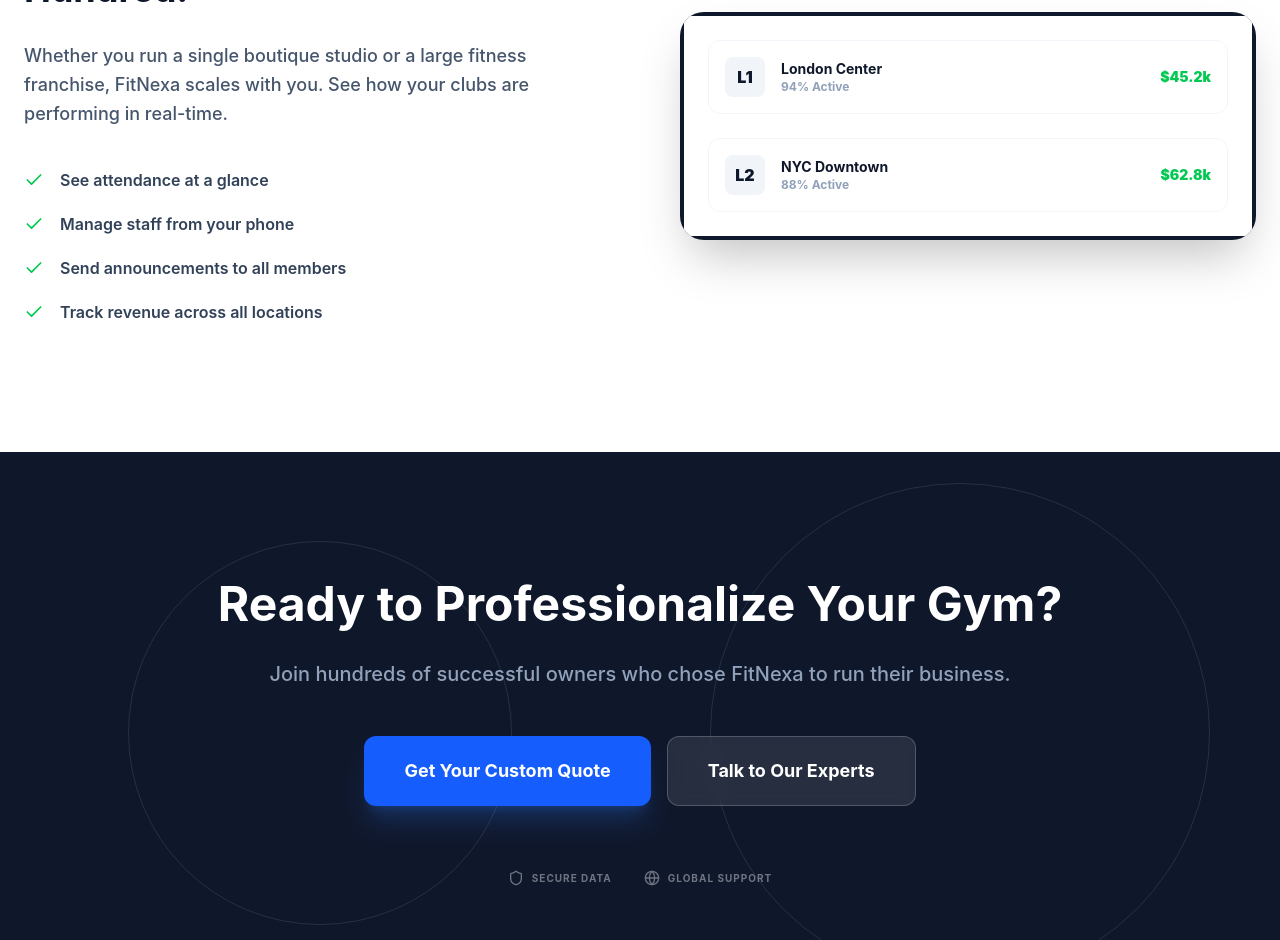
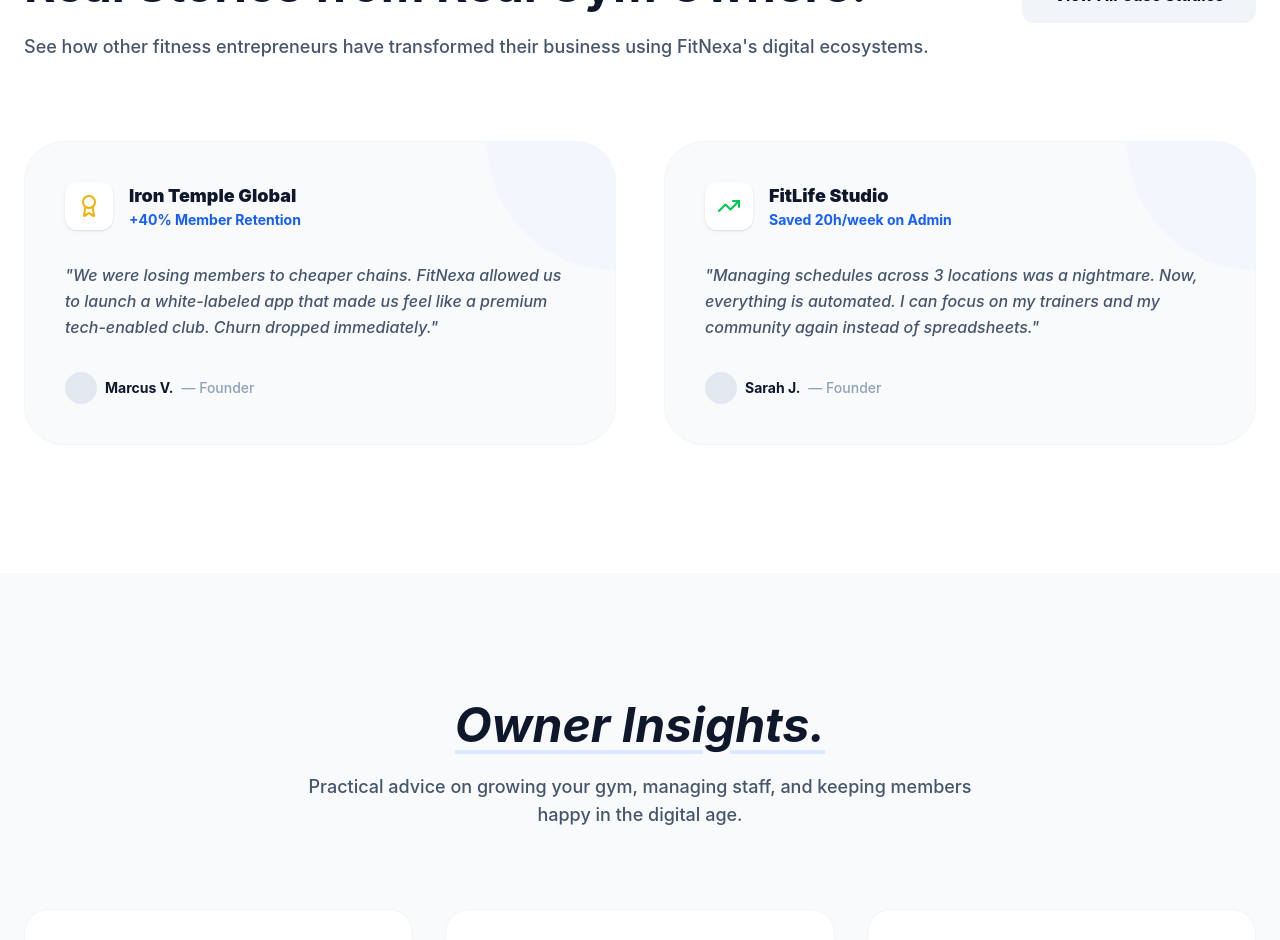
Before and after one commit to FitNexa/fitnexa-landing, a React (Vite) app: page / in a window 1280 px wide. Shown: the part 1860-2800 px from the top of the page. Built offline with nearby package versions, Linux system fonts and the light colour scheme.

Commit message:
feat: add blog and success stories sections with zero build errors

```diff
--- a/src/App.tsx
+++ b/src/App.tsx
@@ -2,7 +2,8 @@
 import {
   BarChart3, Globe, Users, ArrowRight,
   Menu, X, Check, Building2,
-  Clock, Heart, Star, Shield
+  Clock, Heart, Star, Shield,
+  TrendingUp, Award, MessageSquare, BookOpen
 } from 'lucide-react';
 import { useState } from 'react';
 
@@ -21,8 +22,8 @@
 
         <div className="hidden md:flex items-center space-x-10">
           <a href="#benefits" className="text-sm font-semibold text-slate-600 hover:text-slate-900 transition-colors">How it Works</a>
-          <a href="#features" className="text-sm font-semibold text-slate-600 hover:text-slate-900 transition-colors">For Owners</a>
-          <a href="#contact" className="text-sm font-semibold text-slate-600 hover:text-slate-900 transition-colors">Contact</a>
+          <a href="#stories" className="text-sm font-semibold text-slate-600 hover:text-slate-900 transition-colors">Success Stories</a>
+          <a href="#blog" className="text-sm font-semibold text-slate-600 hover:text-slate-900 transition-colors">Insights</a>
           <button className="bg-slate-900 text-white px-6 py-2.5 rounded-lg text-sm font-bold hover:bg-slate-800 transition-all">
             Get a Quote
           </button>
@@ -39,9 +40,9 @@
           animate={{ opacity: 1, y: 0 }}
           className="md:hidden bg-white border-b border-slate-200 p-6 space-y-4 shadow-xl"
         >
-          <a href="#benefits" className="block text-base font-semibold text-slate-900 focus:text-blue-600">How it Works</a>
-          <a href="#features" className="block text-base font-semibold text-slate-900 focus:text-blue-600">For Owners</a>
-          <a href="#contact" className="block text-base font-semibold text-slate-900 focus:text-blue-600">Contact</a>
+          <a href="#benefits" className="block text-base font-semibold text-slate-900">How it Works</a>
+          <a href="#stories" className="block text-base font-semibold text-slate-900">Success Stories</a>
+          <a href="#blog" className="block text-base font-semibold text-slate-900">Insights</a>
           <button className="w-full bg-slate-900 text-white py-3.5 rounded-lg font-bold">Inquire Now</button>
         </motion.div>
       )}
@@ -163,74 +164,132 @@
   </section>
 );
 
-const FeatureSection = () => (
-  <section id="features" className="py-32">
+const StoriesSection = () => (
+  <section id="stories" className="py-32 bg-white">
     <div className="max-w-7xl mx-auto px-6">
-      <div className="flex flex-col lg:flex-row items-center gap-20">
+      <div className="flex flex-col lg:flex-row items-center gap-16 mb-20">
         <div className="flex-1">
-          <h2 className="text-4xl font-bold text-slate-900 mb-8">Manage One Location or One Hundred.</h2>
-          <p className="text-lg text-slate-600 font-medium mb-10 leading-relaxed">
-            Whether you run a single boutique studio or a large fitness franchise, FitNexa scales with you. See how your clubs are performing in real-time.
-          </p>
-          <ul className="space-y-5">
-            {[
-              "See attendance at a glance",
-              "Manage staff from your phone",
-              "Send announcements to all members",
-              "Track revenue across all locations"
-            ].map((item, i) => (
-              <li key={i} className="flex items-center text-slate-700 font-semibold">
-                <Check className="w-5 h-5 text-green-500 mr-4 shrink-0" /> {item}
-              </li>
-            ))}
-          </ul>
+          <span className="text-blue-600 font-bold uppercase tracking-widest text-xs mb-4 block">Social Proof</span>
+          <h2 className="text-4xl md:text-5xl font-bold text-slate-900 mb-6">Real Stories from Real Gym Owners.</h2>
+          <p className="text-lg text-slate-600 font-medium">See how other fitness entrepreneurs have transformed their business using FitNexa's digital ecosystems.</p>
         </div>
-        <div className="flex-1 relative">
-          <div className="bg-slate-900 p-1 rounded-3xl overflow-hidden shadow-2xl">
-            <div className="bg-white p-6 space-y-6">
-              <div className="flex items-center gap-4 p-4 border border-slate-100 rounded-xl hover:bg-slate-50 transition-colors">
-                <div className="w-10 h-10 bg-slate-100 rounded-lg flex items-center justify-center font-black">L1</div>
-                <div className="flex-1">
-                  <p className="text-sm font-bold text-slate-900">London Center</p>
-                  <p className="text-xs font-bold text-slate-400">94% Active</p>
+        <div className="lg:text-right">
+          <button className="px-8 py-4 bg-slate-100 text-slate-950 rounded-xl font-bold hover:bg-slate-200 transition-all">View All Case Studies</button>
+        </div>
+      </div>
+
+      <div className="grid grid-cols-1 md:grid-cols-2 gap-12">
+        {[
+          {
+            club: "Iron Temple Global",
+            owner: "Marcus V.",
+            outcome: "+40% Member Retention",
+            story: "We were losing members to cheaper chains. FitNexa allowed us to launch a white-labeled app that made us feel like a premium tech-enabled club. Churn dropped immediately.",
+            icon: <Award className="text-yellow-500" />
+          },
+          {
+            club: "FitLife Studio",
+            owner: "Sarah J.",
+            outcome: "Saved 20h/week on Admin",
+            story: "Managing schedules across 3 locations was a nightmare. Now, everything is automated. I can focus on my trainers and my community again instead of spreadsheets.",
+            icon: <TrendingUp className="text-green-500" />
+          }
+        ].map((item, i) => (
+          <motion.div
+            key={i}
+            whileHover={{ y: -10 }}
+            className="p-10 bg-slate-50 rounded-[40px] border border-slate-100 relative overflow-hidden"
+          >
+            <div className="relative z-10">
+              <div className="flex items-center gap-4 mb-8">
+                <div className="w-12 h-12 bg-white rounded-xl shadow-sm flex items-center justify-center text-xl">
+                  {item.icon}
                 </div>
-                <div className="text-sm font-black text-green-500">$45.2k</div>
+                <div>
+                  <p className="text-lg font-black text-slate-900">{item.club}</p>
+                  <p className="text-sm font-bold text-blue-600">{item.outcome}</p>
+                </div>
               </div>
-              <div className="flex items-center gap-4 p-4 border border-slate-100 rounded-xl hover:bg-slate-50 transition-colors">
-                <div className="w-10 h-10 bg-slate-100 rounded-lg flex items-center justify-center font-black">L2</div>
-                <div className="flex-1">
-                  <p className="text-sm font-bold text-slate-900">NYC Downtown</p>
-                  <p className="text-xs font-bold text-slate-400">88% Active</p>
-                </div>
-                <div className="text-sm font-black text-green-500">$62.8k</div>
+              <p className="text-slate-600 font-medium leading-relaxed italic mb-8">"{item.story}"</p>
+              <div className="flex items-center gap-2">
+                <div className="w-8 h-8 bg-slate-200 rounded-full" />
+                <span className="text-sm font-bold text-slate-900">{item.owner}</span>
+                <span className="text-sm text-slate-400 font-medium">— Founder</span>
               </div>
             </div>
+            {/* Background design element */}
+            <div className="absolute top-0 right-0 w-32 h-32 bg-blue-100/20 rounded-bl-full" />
+          </motion.div>
+        ))}
+      </div>
+    </div>
+  </section>
+);
+
+const BlogSection = () => (
+  <section id="blog" className="py-32 bg-slate-50">
+    <div className="max-w-7xl mx-auto px-6">
+      <div className="text-center mb-20">
+        <h2 className="text-4xl md:text-5xl font-bold text-slate-900 mb-6 italic underline decoration-blue-100 underline-offset-8">Owner Insights.</h2>
+        <p className="text-lg text-slate-600 font-medium max-w-2xl mx-auto">Practical advice on growing your gym, managing staff, and keeping members happy in the digital age.</p>
+      </div>
+
+      <div className="grid grid-cols-1 md:grid-cols-3 gap-8">
+        {[
+          {
+            title: "5 Ways to Stop Member Churn Before it Starts",
+            category: "Retention",
+            readTime: "6 min read",
+            icon: <MessageSquare />
+          },
+          {
+            title: "Digital vs. Physical: Finding the Balance in 2026",
+            category: "Strategy",
+            readTime: "8 min read",
+            icon: <Globe />
+          },
+          {
+            title: "Automating Your Member Check-In Experience",
+            category: "Operations",
+            readTime: "4 min read",
+            icon: <BookOpen />
+          }
+        ].map((item, i) => (
+          <div key={i} className="bg-white rounded-3xl border border-slate-100 p-8 hover:shadow-xl transition-all group flex flex-col justify-between">
+            <div>
+              <span className="inline-block px-3 py-1 bg-slate-100 text-slate-500 text-[10px] font-black uppercase tracking-widest rounded mb-6 group-hover:bg-blue-600 group-hover:text-white transition-all">
+                {item.category}
+              </span>
+              <h3 className="text-xl font-bold text-slate-900 mb-4 group-hover:text-blue-600 transition-colors leading-snug">
+                {item.title}
+              </h3>
+            </div>
+            <div className="flex items-center justify-between text-xs font-bold text-slate-400 mt-8">
+              <span className="flex items-center gap-1">{item.icon} {item.readTime}</span>
+              <span className="text-blue-600 flex items-center group-hover:gap-2 transition-all">Read More <ArrowRight className="w-4 h-4 ml-1" /></span>
+            </div>
           </div>
-        </div>
+        ))}
       </div>
     </div>
   </section>
 );
 
 const CTASection = () => (
-  <section id="contact" className="py-32 bg-slate-900 text-white overflow-hidden relative">
+  <section id="contact" className="py-40 bg-slate-900 text-white overflow-hidden relative">
     <div className="max-w-4xl mx-auto px-6 text-center relative z-10">
-      <h2 className="text-4xl md:text-5xl font-bold mb-8">Ready to Professionalize Your Gym?</h2>
-      <p className="text-xl text-slate-400 font-medium mb-12">Join hundreds of successful owners who chose FitNexa to run their business.</p>
+      <h2 className="text-4xl md:text-5xl font-bold mb-8">Ready to Level Up Your Gym?</h2>
+      <p className="text-xl text-slate-400 font-medium mb-12">Join hundreds of successful owners who chose FitNexa to run their fitness empire.</p>
       <div className="flex flex-col sm:flex-row gap-4 justify-center">
-        <button className="px-10 py-5 bg-blue-600 text-white rounded-xl font-bold text-lg hover:bg-blue-700 transition-all shadow-xl shadow-blue-500/20">
+        <button className="px-12 py-6 bg-blue-600 text-white rounded-xl font-bold text-lg hover:bg-blue-700 transition-all shadow-xl shadow-blue-500/20">
           Get Your Custom Quote
         </button>
-        <button className="px-10 py-5 bg-white/10 text-white border border-white/20 rounded-xl font-bold text-lg hover:bg-white/20 transition-all backdrop-blur-sm">
+        <button className="px-12 py-6 bg-white/10 text-white border border-white/20 rounded-xl font-bold text-lg hover:bg-white/20 transition-all backdrop-blur-sm">
           Talk to Our Experts
         </button>
       </div>
-      <div className="mt-16 flex items-center justify-center space-x-8 opacity-40">
-        <div className="flex items-center gap-2"><Shield className="w-4 h-4" /><span className="text-[10px] font-bold uppercase tracking-widest">Secure Data</span></div>
-        <div className="flex items-center gap-2"><Globe className="w-4 h-4" /><span className="text-[10px] font-bold uppercase tracking-widest">Global Support</span></div>
-      </div>
     </div>
-    {/* Subtle background circles */}
+    {/* Decorative circles */}
     <div className="absolute top-0 left-0 w-full h-full opacity-10 pointer-events-none">
       <div className="absolute top-1/2 left-1/4 w-96 h-96 border border-white rounded-full translate-x-[-50%] translate-y-[-50%]" />
       <div className="absolute top-1/2 left-3/4 w-[500px] h-[500px] border border-white rounded-full translate-x-[-50%] translate-y-[-50%]" />
@@ -239,16 +298,50 @@
 );
 
 const Footer = () => (
-  <footer className="py-16 bg-white border-t border-slate-100">
-    <div className="max-w-7xl mx-auto px-6 flex flex-col md:flex-row justify-between items-center gap-8 text-center md:text-left">
-      <div className="flex items-center space-x-2">
-        <Building2 className="text-slate-900 w-6 h-6" />
-        <span className="text-sm font-bold tracking-tight text-slate-900">FitNexa <span className="text-blue-600">Enterprise</span></span>
+  <footer className="py-20 bg-white border-t border-slate-100">
+    <div className="max-w-7xl mx-auto px-6 flex flex-col md:flex-row justify-between items-start gap-16">
+      <div>
+        <div className="flex items-center space-x-2 mb-6">
+          <Building2 className="text-slate-900 w-6 h-6" />
+          <span className="text-lg font-bold text-slate-900 uppercase tracking-tighter">FitNexa <span className="text-blue-600">Enterprise</span></span>
+        </div>
+        <p className="text-sm font-medium text-slate-400 max-w-xs leading-relaxed">
+          Simplifying the digital gym for owners who value results and member loyalty.
+        </p>
       </div>
-      <p className="text-xs font-bold text-slate-400 uppercase tracking-widest">© 2026 FitNexa Systems Inc. Simplified Management for Pros.</p>
-      <div className="flex space-x-6">
-        <Globe className="w-5 h-5 text-slate-300" />
-        <BarChart3 className="w-5 h-5 text-slate-300" />
+
+      <div className="grid grid-cols-2 sm:grid-cols-3 gap-16">
+        <div className="space-y-4">
+          <p className="text-xs font-black text-slate-900 uppercase tracking-widest">Platform</p>
+          <ul className="text-sm font-bold text-slate-400 space-y-2">
+            <li><a href="#" className="hover:text-blue-600 transition-colors">How it Works</a></li>
+            <li><a href="#" className="hover:text-blue-600 transition-colors">Success Stories</a></li>
+            <li><a href="#" className="hover:text-blue-600 transition-colors">Blog</a></li>
+          </ul>
+        </div>
+        <div className="space-y-4">
+          <p className="text-xs font-black text-slate-900 uppercase tracking-widest">Company</p>
+          <ul className="text-sm font-bold text-slate-400 space-y-2">
+            <li><a href="#" className="hover:text-blue-600 transition-colors">About Us</a></li>
+            <li><a href="#" className="hover:text-blue-600 transition-colors">Pricing</a></li>
+            <li><a href="#" className="hover:text-blue-600 transition-colors">Contact</a></li>
+          </ul>
+        </div>
+        <div className="space-y-4">
+          <p className="text-xs font-black text-slate-900 uppercase tracking-widest">Industry</p>
+          <ul className="text-sm font-bold text-slate-400 space-y-2">
+            <li><a href="#" className="hover:text-blue-600 transition-colors">For Franchises</a></li>
+            <li><a href="#" className="hover:text-blue-600 transition-colors">Security</a></li>
+            <li><a href="#" className="hover:text-blue-600 transition-colors">API Dashboard</a></li>
+          </ul>
+        </div>
+      </div>
+    </div>
+    <div className="max-w-7xl mx-auto px-6 pt-12 mt-12 border-t border-slate-50 flex flex-col md:flex-row justify-between items-center gap-6">
+      <p className="text-[10px] font-black text-slate-300 uppercase tracking-[0.2em]">© 2026 FitNexa Systems Inc. All rights reserved.</p>
+      <div className="flex space-x-6 text-slate-300">
+        <Globe className="w-5 h-5 hover:text-blue-600 transition-colors" />
+        <Star className="w-5 h-5 hover:text-blue-600 transition-colors" />
       </div>
     </div>
   </footer>
@@ -260,7 +353,8 @@
       <Nav />
       <Hero />
       <BenefitsGrid />
-      <FeatureSection />
+      <StoriesSection />
+      <BlogSection />
       <CTASection />
       <Footer />
     </div>
```
